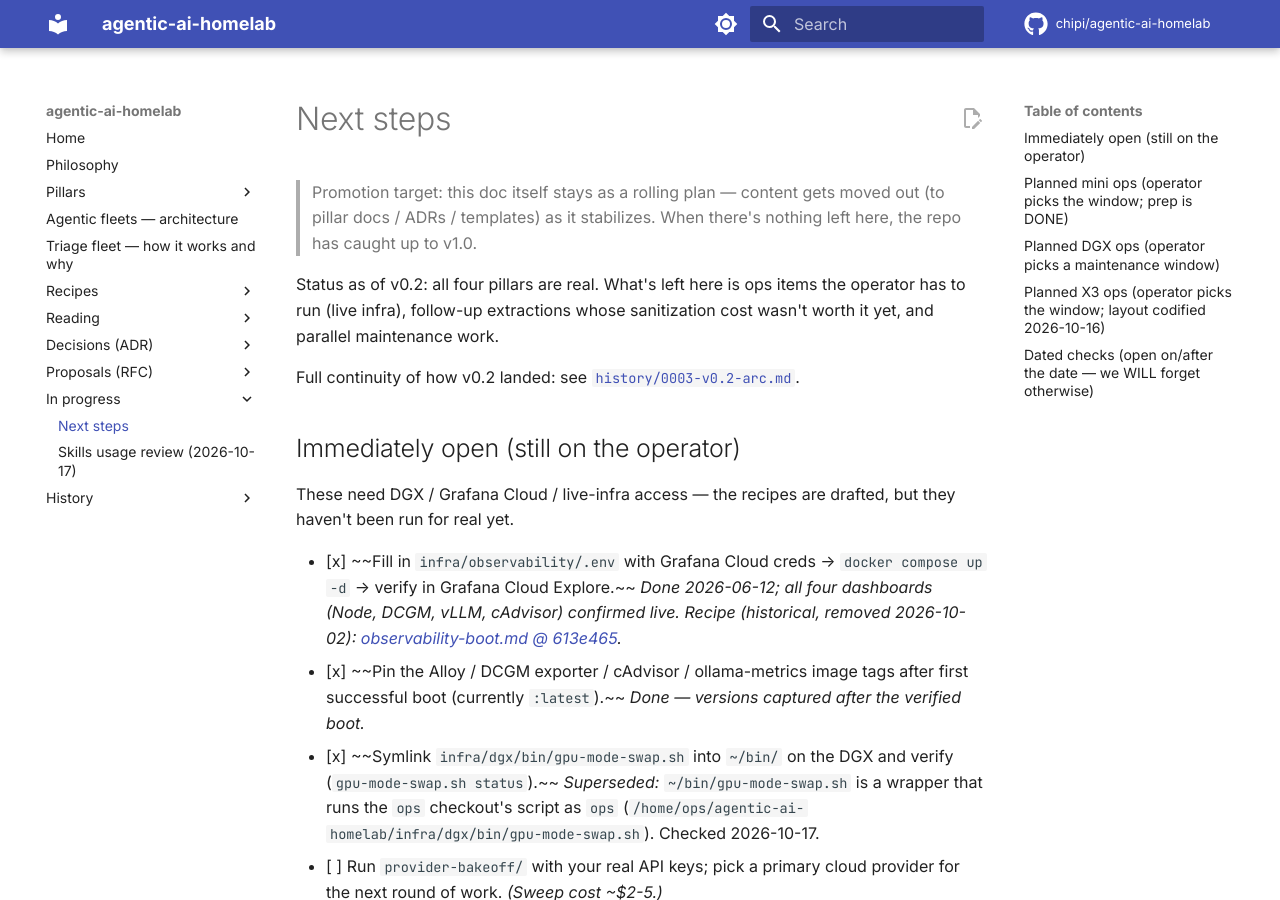
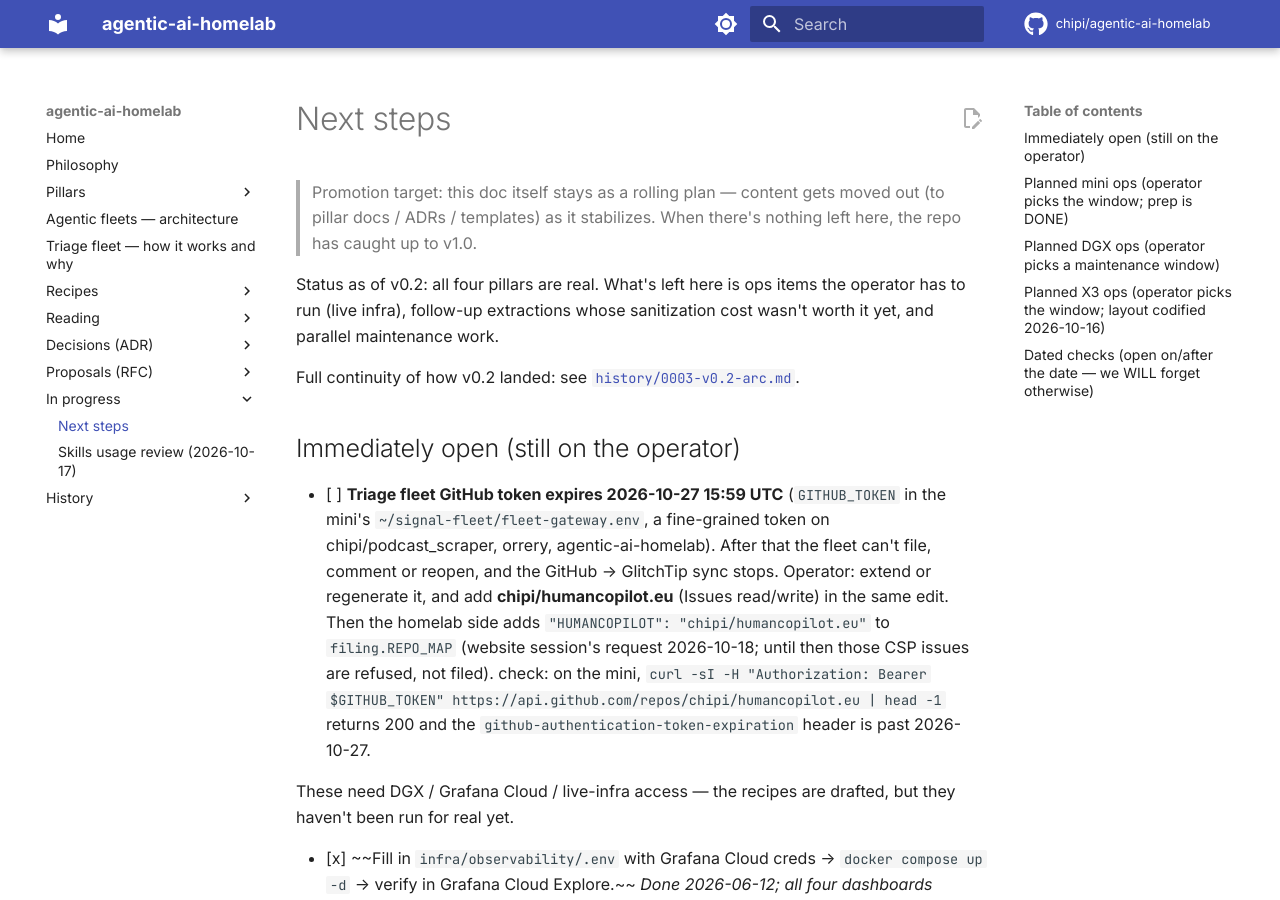
Before and after one commit to chipi/agentic-ai-homelab, an MkDocs documentation site: the page built from docs/wip/NEXT_STEPS.md, in a window 1280 px wide and 900 px high. Built offline with MkDocs 1.6.1 and Material for MkDocs 9.7.7, drawn with Linux system fonts in a browser that asks for light colours; comment, search, counter and statistics services are not loaded.

Commit message:
docs(wip): fleet GitHub token expires 2026-10-27; add chipi/humancopilot.eu to it
Co-Authored-By: Claude Opus 5.5 <noreply@anthropic.com>
Claude-Session: https://claude.ai/code/session_01MNRUHvgAHLZHoptNTkjS1c

```diff
--- a/docs/wip/NEXT_STEPS.md
+++ b/docs/wip/NEXT_STEPS.md
@@ -12,6 +12,16 @@ Full continuity of how v0.2 landed: see
 [`history/0003-v0.2-arc.md`](../history/0003-v0.2-arc.md).
 
 ## Immediately open (still on the operator)
+
+- [ ] **Triage fleet GitHub token expires 2026-10-27 15:59 UTC** (`GITHUB_TOKEN` in the mini's
+      `~/signal-fleet/fleet-gateway.env`, a fine-grained token on chipi/podcast_scraper, orrery,
+      agentic-ai-homelab). After that the fleet can't file, comment or reopen, and the GitHub ->
+      GlitchTip sync stops. Operator: extend or regenerate it, and add **chipi/humancopilot.eu**
+      (Issues read/write) in the same edit. Then the homelab side adds `"HUMANCOPILOT": "chipi/humancopilot.eu"`
+      to `filing.REPO_MAP` (website session's request 2026-10-18; until then those CSP issues are
+      refused, not filed). check: on the mini, `curl -sI -H "Authorization: Bearer $GITHUB_TOKEN"
+      https://api.github.com/repos/chipi/humancopilot.eu | head -1` returns 200 and the
+      `github-authentication-token-expiration` header is past 2026-10-27.
 
 These need DGX / Grafana Cloud / live-infra access — the recipes are
 drafted, but they haven't been run for real yet.
```
